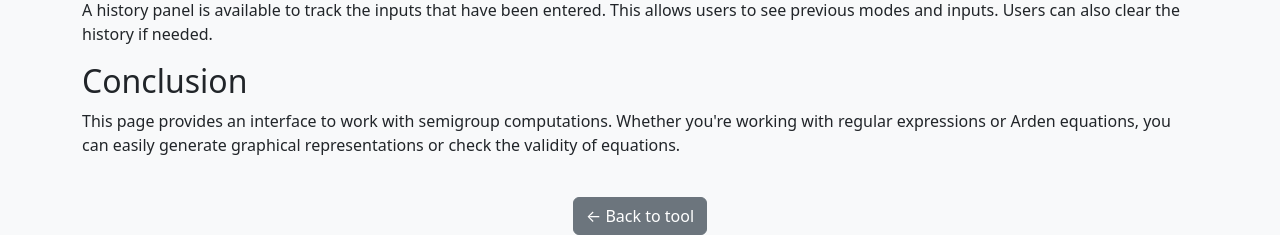
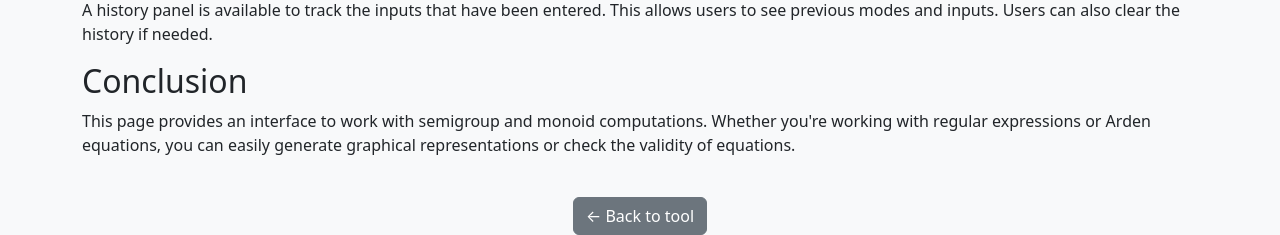
Before and after one commit to HaneenKl/Bachelor-Project, a Flask app: page /docs in a window 1280 px wide. Shown: the part 1422-1657 px from the top of the page. Run offline with Flask 3, Linux system fonts and the light colour scheme; parts of the project's set-up code (start-up, migrations or seed data) failed here and were passed over; some libraries are stand-ins or nearby versions.

Commit message:
style: better visual

```diff
--- a/templates/docs.html
+++ b/templates/docs.html
@@ -118,7 +118,7 @@ z^4 = (y^2 z^3 x)^w
     <section>
         <h2>Conclusion</h2>
         <p>
-            This page provides an interface to work with semigroup computations. Whether you're working with
+            This page provides an interface to work with semigroup and monoid computations. Whether you're working with
             regular expressions or Arden equations,
             you can easily generate graphical representations or check the validity of equations.
         </p>
--- a/templates/index.html
+++ b/templates/index.html
@@ -202,7 +202,7 @@
 </div>
 <div class="col {% if not svg %}invisible{% endif %}" id="eggBoxCol">
     <div class="card">
-        <div class="card-body" id="eggBoxCard">
+        <div class="card-body text-center" id="eggBoxCard">
             <h4 class="card-title" style="text-align: center;">EggBox-Diagram</h4>
             {% if svg %}
             {{ svg | safe }}
```
